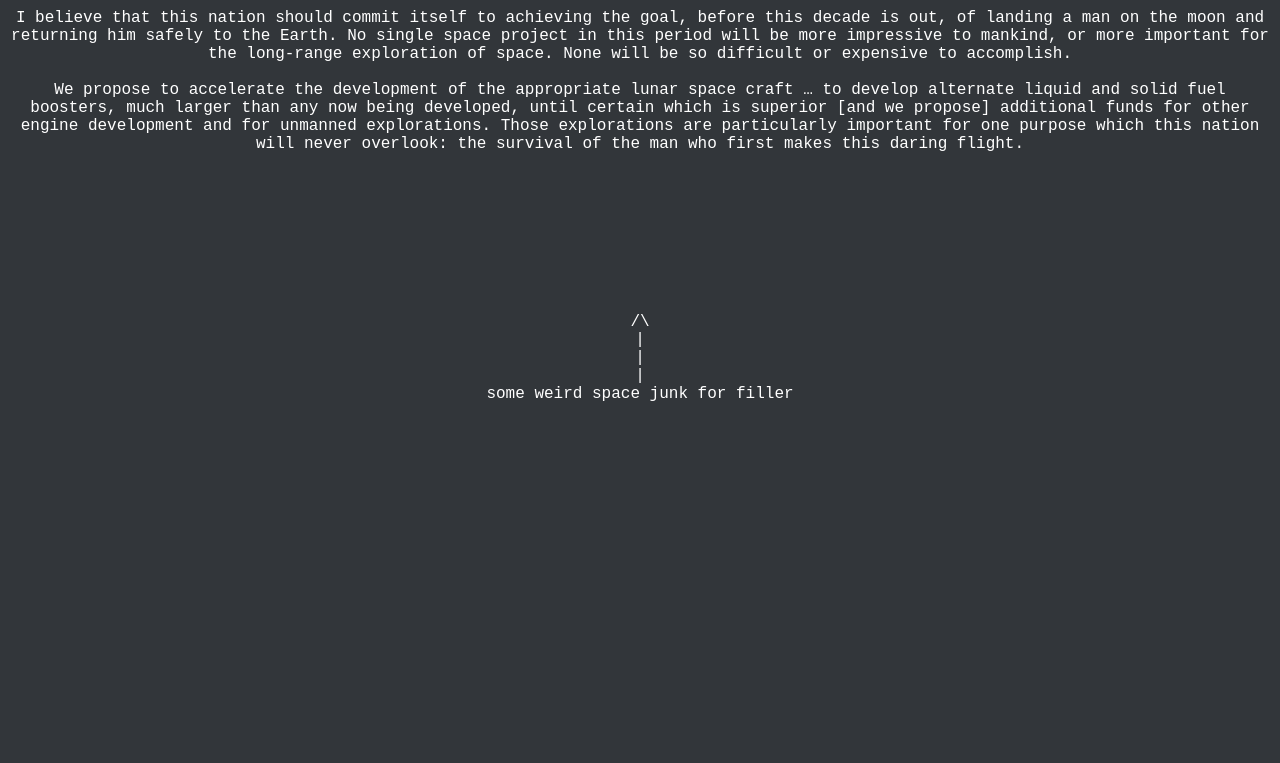
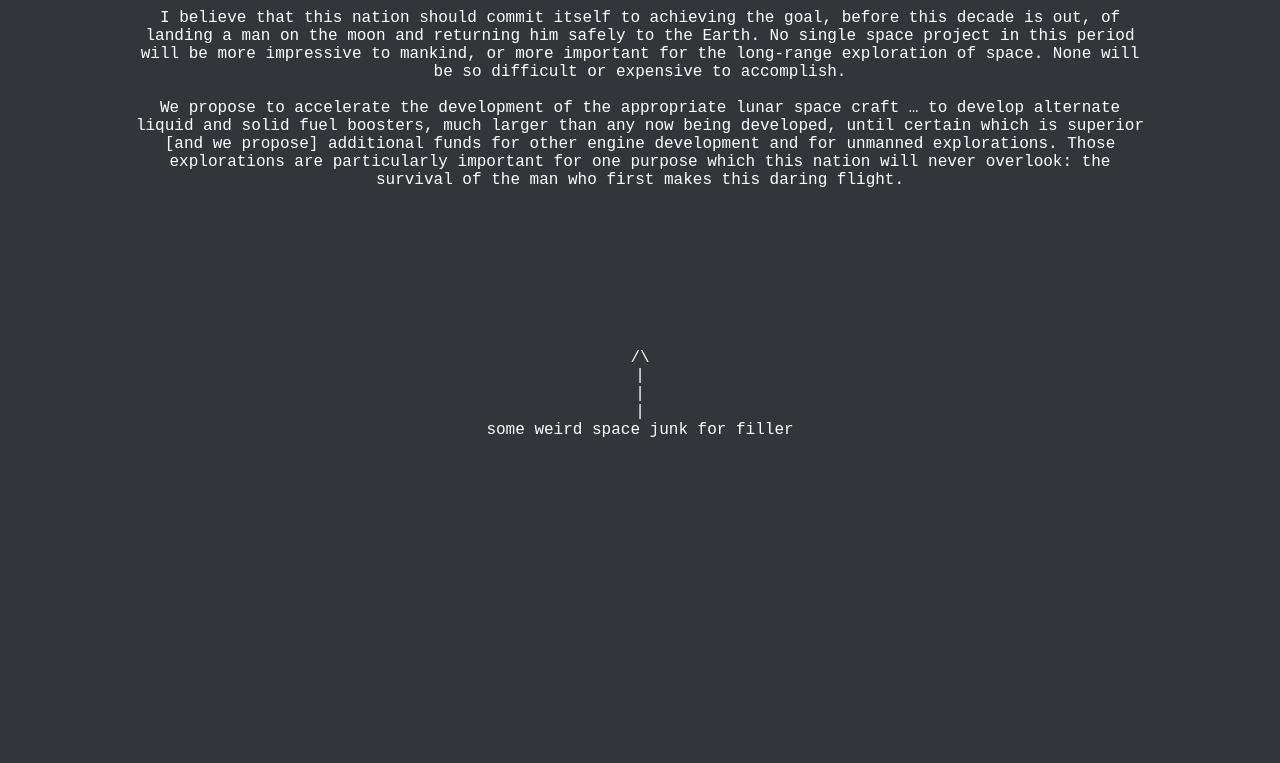
Before and after one commit to Jaorow/website-v2, a plain HTML site: page index.html in a window 1280 px wide. Shown: the part 198-961 px from the top of the page. Drawn offline with Linux system fonts and the light colour scheme.

Commit message:
--hide and flex--

```diff
--- a/index.html
+++ b/index.html
@@ -12,7 +12,7 @@
 
 
 </head>
-<body>
+<body class = "hide-bar">
     <!--
             NAV BAR
     -->
@@ -32,6 +32,8 @@
 
             'HERO SECTION' START
     -->
+
+<div class = "body">
     <div class = "hero">
         <div class = "leftTop" id = "hero">
             <h1 id = "center">
@@ -66,6 +68,6 @@
 
         <br>
         <a href="test.html">test</a>
-
+</div>
 </body>
 </html>
--- a/styles.css
+++ b/styles.css
@@ -22,6 +22,16 @@ body{
 }
 
 
+@media only screen and (min-width: 900px) {
+    .body {
+        margin-left: 10%;
+        margin-right: 10%;
+    }
+  }
+/* hide scroll bar  */
+.hide-bar::-webkit-scrollbar {
+    display: none;
+  }
 
 /* navbar stuff */
 ul.navbar {
```
